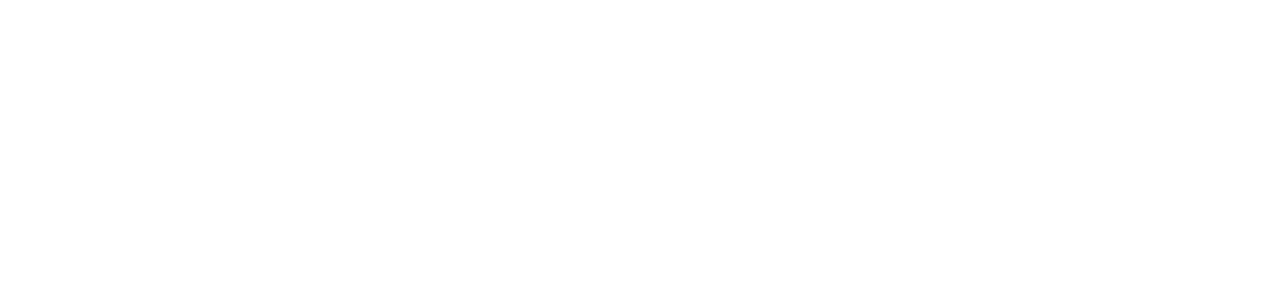
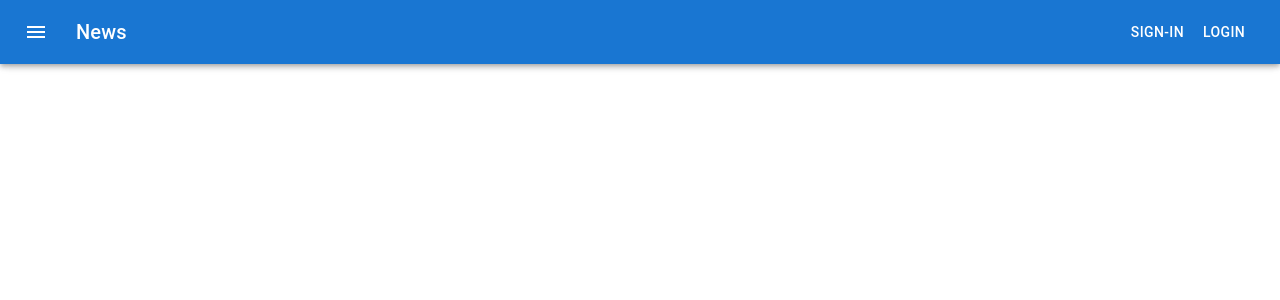
Before and after one commit to Jiseeeh/thoughts-board-v2, a Next.js app: page / in a window 1280 px wide. Shown: the top 300 px of the page. Built offline with nearby package versions, Linux system fonts and the light colour scheme.

Commit message:
feat: add navbar and mui css

```diff
--- a/pages/_app.tsx
+++ b/pages/_app.tsx
@@ -1,8 +1,17 @@
-import '../styles/globals.css'
-import type { AppProps } from 'next/app'
+import { ScopedCssBaseline } from "@mui/material";
+import type { AppProps } from "next/app";
+import "../styles/globals.css"
+import Navbar from "../components/Navbar";
 
 function MyApp({ Component, pageProps }: AppProps) {
-  return <Component {...pageProps} />
+  return (
+    <>
+      <ScopedCssBaseline>
+        <Navbar />
+        <Component {...pageProps} />
+      </ScopedCssBaseline>
+    </>
+  );
 }
 
-export default MyApp
+export default MyApp;
```
